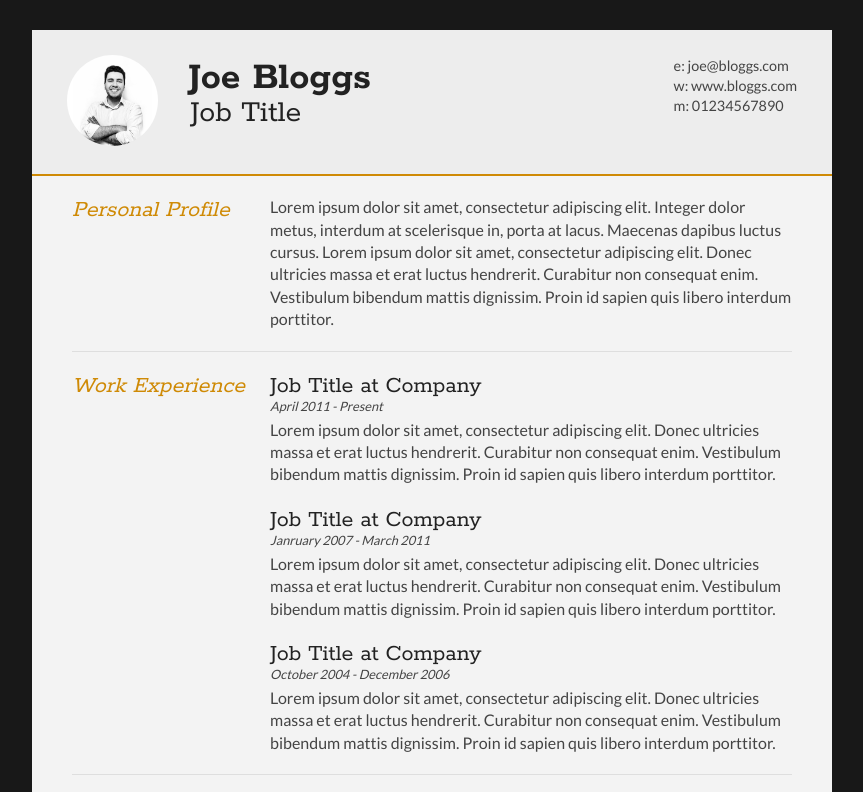
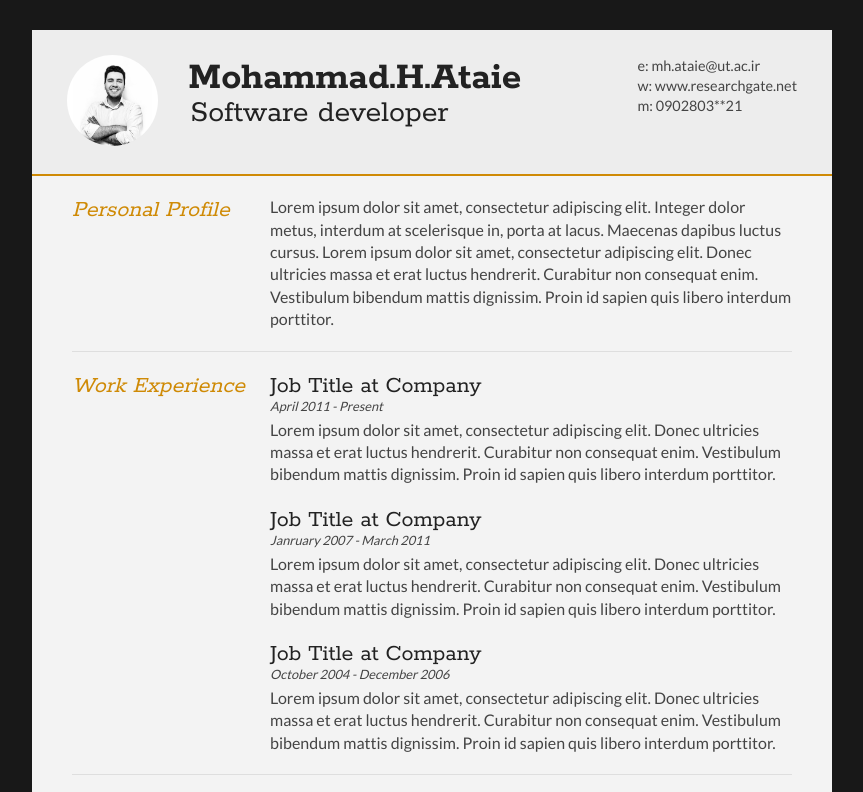
Before and after one commit to Mohammad-Hossein-Ataie/Mohammad-Hossein-Ataie.github.io, a plain HTML site: page index.html in a window 1280 px wide. Shown: the top 792 px of the page, without its empty margins (208-1071 px from the left). Drawn offline with Linux system fonts and the light colour scheme.

Commit message:
Update index.html

```diff
--- a/index.html
+++ b/index.html
@@ -1,10 +1,10 @@
 <!DOCTYPE html>
 <html>
 <head>
-<title>Joe Bloggs - Curriculum Vitae</title>
+<title>Mohammad.H.Ataie - Curriculum Vitae</title>
 
 <meta name="viewport" content="width=device-width"/>
-<meta name="description" content="The Curriculum Vitae of Joe Bloggs."/>
+<meta name="description" content="The Curriculum Vitae of Mohammad.H.Ataie."/>
 <meta charset="UTF-8">
 
 <link type="text/css" rel="stylesheet" href="style.css">
@@ -19,15 +19,15 @@
 		</div>
 
 		<div id="name">
-			<h1 class="quickFade delayTwo">Joe Bloggs</h1>
-			<h2 class="quickFade delayThree">Job Title</h2>
+			<h1 class="quickFade delayTwo">Mohammad.H.Ataie</h1>
+			<h2 class="quickFade delayThree">Software developer</h2>
 		</div>
 
 		<div id="contactDetails" class="quickFade delayFour">
 			<ul>
-				<li>e: <a href="mailto:joe@bloggs.com" target="_blank">joe@bloggs.com</a></li>
-				<li>w: <a href="http://www.bloggs.com">www.bloggs.com</a></li>
-				<li>m: 01234567890</li>
+				<li>e: <a href="mailto:mh.ataie@ut.ac.ir" target="_blank">mh.ataie@ut.ac.ir</a></li>
+				<li>w: <a href="https://www.researchgate.net/profile/Mohammad-Ataie/research">www.researchgate.net</a></li>
+				<li>m: 0902803**21</li>
 			</ul>
 		</div>
 		<div class="clear"></div>
```
